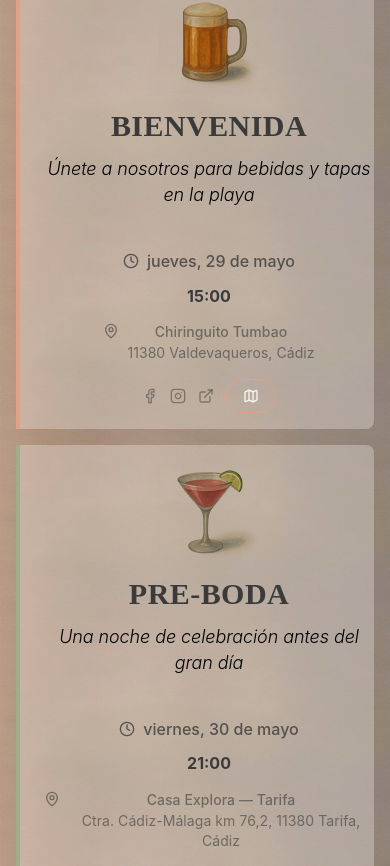
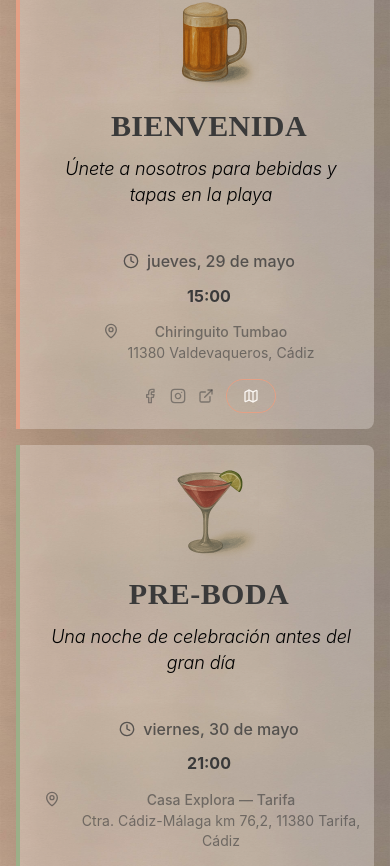
Before and after one commit to evelasko/boda-en-tarifa, a Next.js app: page / in a window 390 px wide. Shown: the part 2318-3184 px from the top of the page. Built offline with nearby package versions, Linux system fonts and the light colour scheme; a web font is replaced by a local one.

Commit message:
fixed padding in event descriptions

```diff
--- a/src/components/EventsTimelineList.tsx
+++ b/src/components/EventsTimelineList.tsx
@@ -82,7 +82,7 @@ export function EventsTimelineList() {
                     </h3>
 
                     {/* Row 2: Event Description */}
-                    <div className={cn(Typography.UI.Quote, "text-black text-center md:text-left mb-10")}>
+                    <div className={cn(Typography.UI.Quote, "text-black text-center pr-4 md:pl-0 md:text-left mb-10")}>
                       {event.description}
                     </div>
 
```
